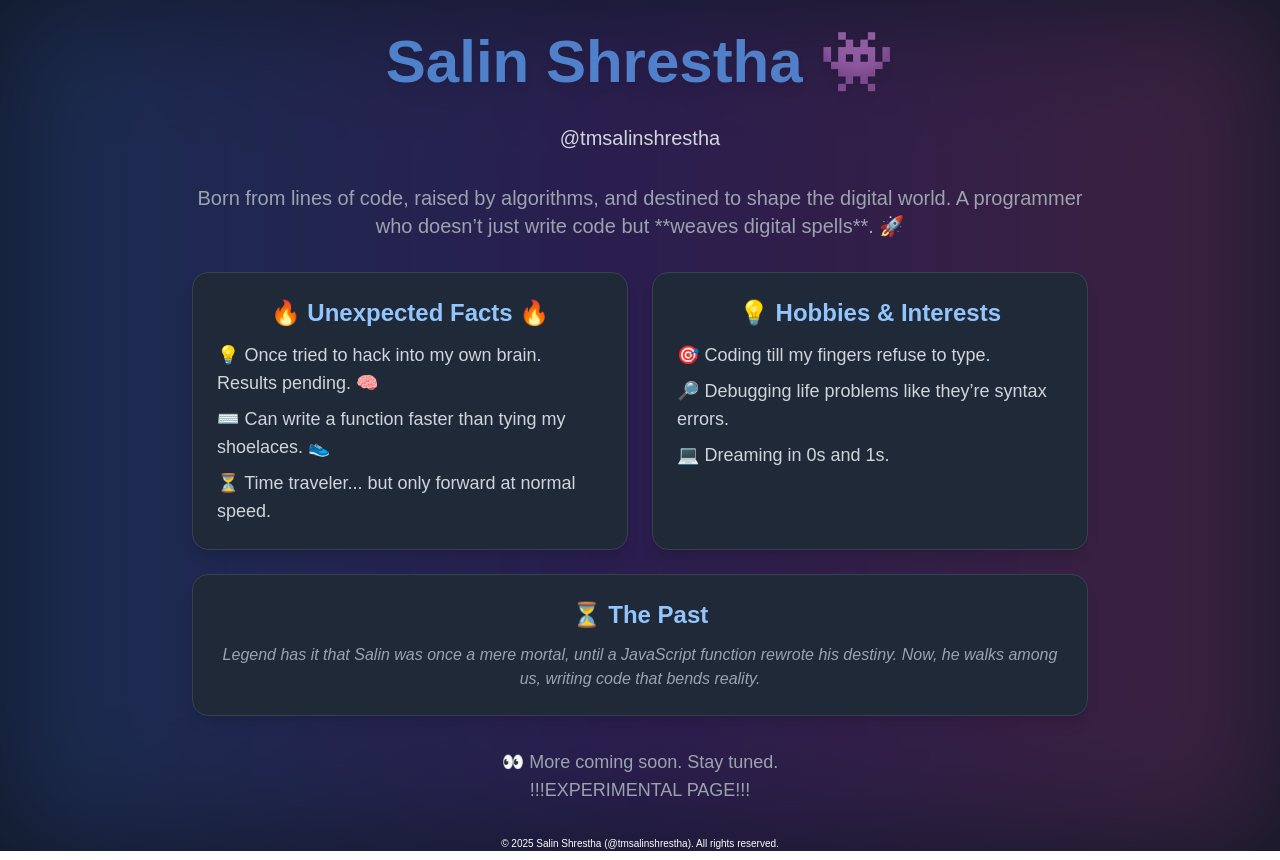
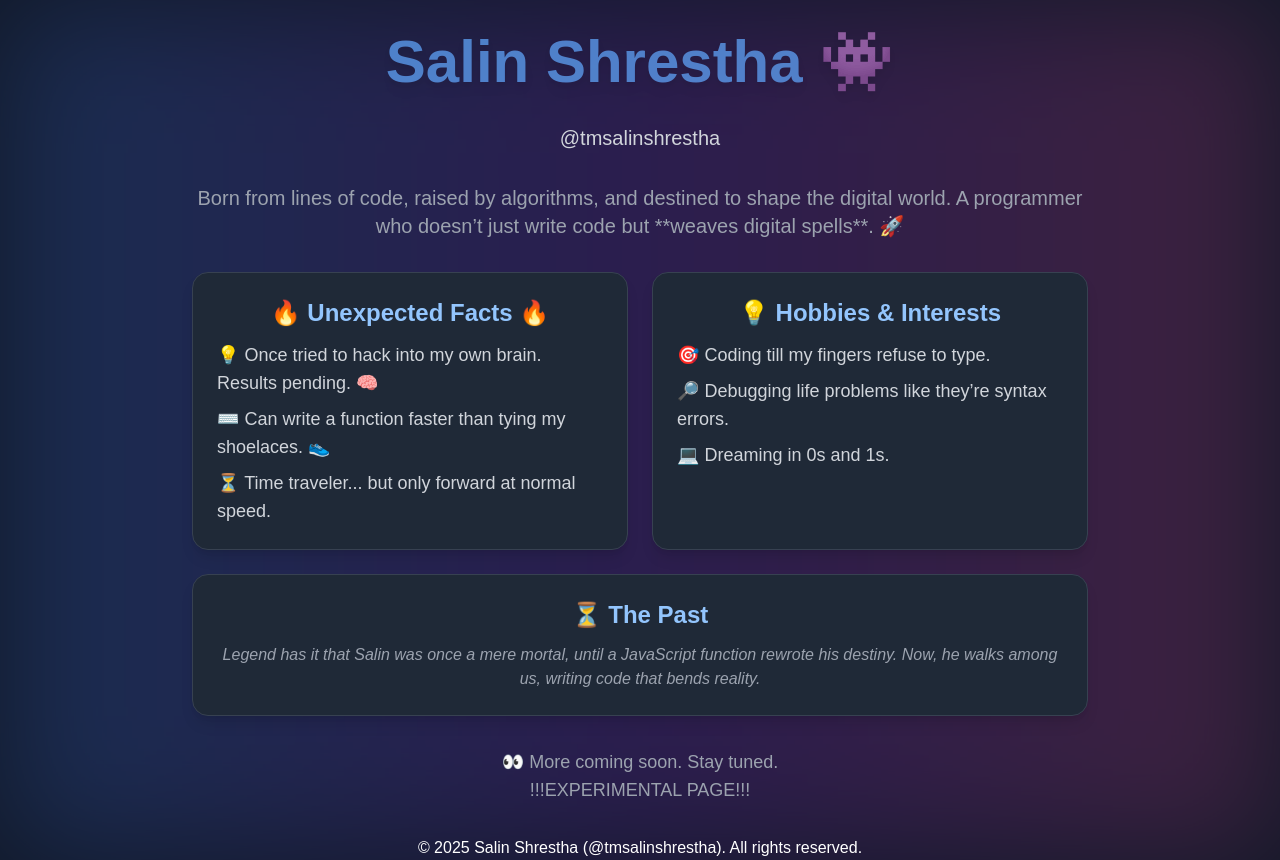
Before and after one commit to tmsalinshrestha/justme, a Next.js app: page / in a window 1280 px wide. Built offline with nearby package versions, Linux system fonts and the light colour scheme.

Commit message:
version 1

```diff
--- a/pages/index.js
+++ b/pages/index.js
@@ -69,7 +69,7 @@ export default function Home() {
           👀 More coming soon. Stay tuned.
           <br></br>!!!EXPERIMENTAL PAGE!!!
         </p>
-        <p className="text-white text-[10px]">
+        <p className="text-white text-[16px]">
           &copy; 2025 Salin Shrestha (@tmsalinshrestha). All rights reserved.
         </p>
       </div>
```
